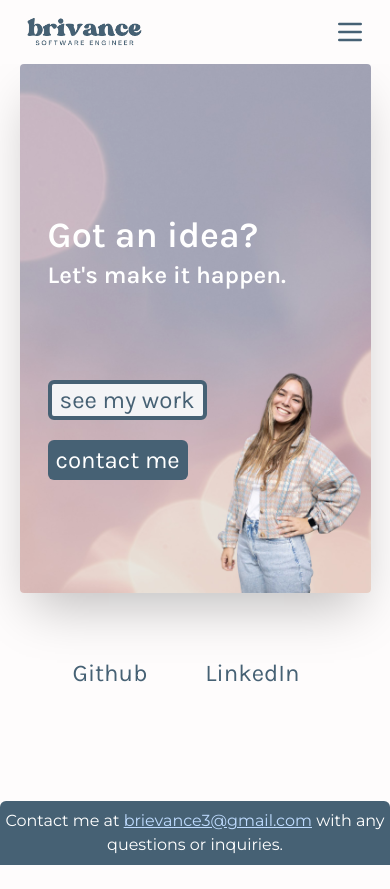
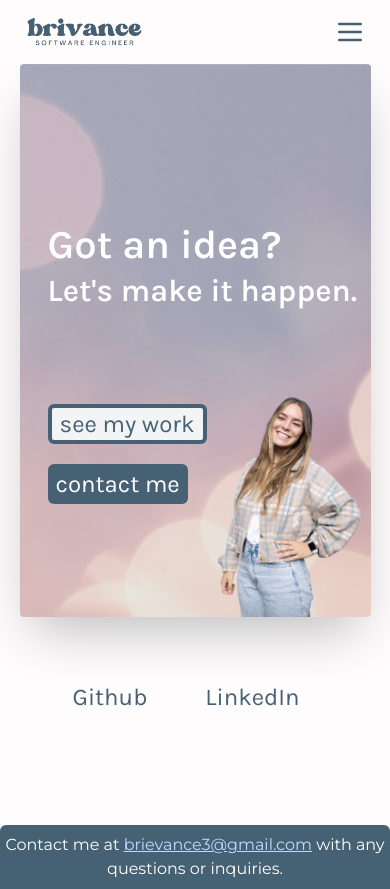
Before and after one commit to brivance/brivance-website, a Next.js app: page / in a window 390 px wide. Before the commit the page ends 865 px from the top, so only its background shows below. Built offline with nearby package versions, Linux system fonts and the light colour scheme.

Commit message:
slight text size change on landing page

```diff
--- a/app/page.tsx
+++ b/app/page.tsx
@@ -33,9 +33,9 @@ export default function Home() {
         <div className="md:hidden pt-[20%] flex bg-[url('/personal-pics/sparkle-bg.png')] relative w-full h-3/4 bg-cover bg-center flex-col items-center justify-center shadow-2xl rounded-sm">
           <div className="flex justify-center w-full">
             <div className="flex flex-col gap-14 pl-[8%]">
-              <div className="flex flex-col gap-1 mt-[25%] text-white font-bold">
-                <div className="text-4xl">Got an idea?</div>
-                <div className="text-2xl">Let&apos;s make it happen.</div>
+              <div className="flex flex-col mt-[25%] text-white font-bold">
+                <div className="text-[clamp(2.5rem,10vw,3rem)]">Got an idea?</div>
+                <div className="text-[clamp(1rem,8vw,2rem)] -mt-[2%]">Let&apos;s make it happen.</div>
               </div>
               <div className="flex relative overflow-visible">
                 <div className="z-10 flex flex-col justify-center items-start gap-5 text-2xl mb-[25%] whitespace-nowrap">
```
